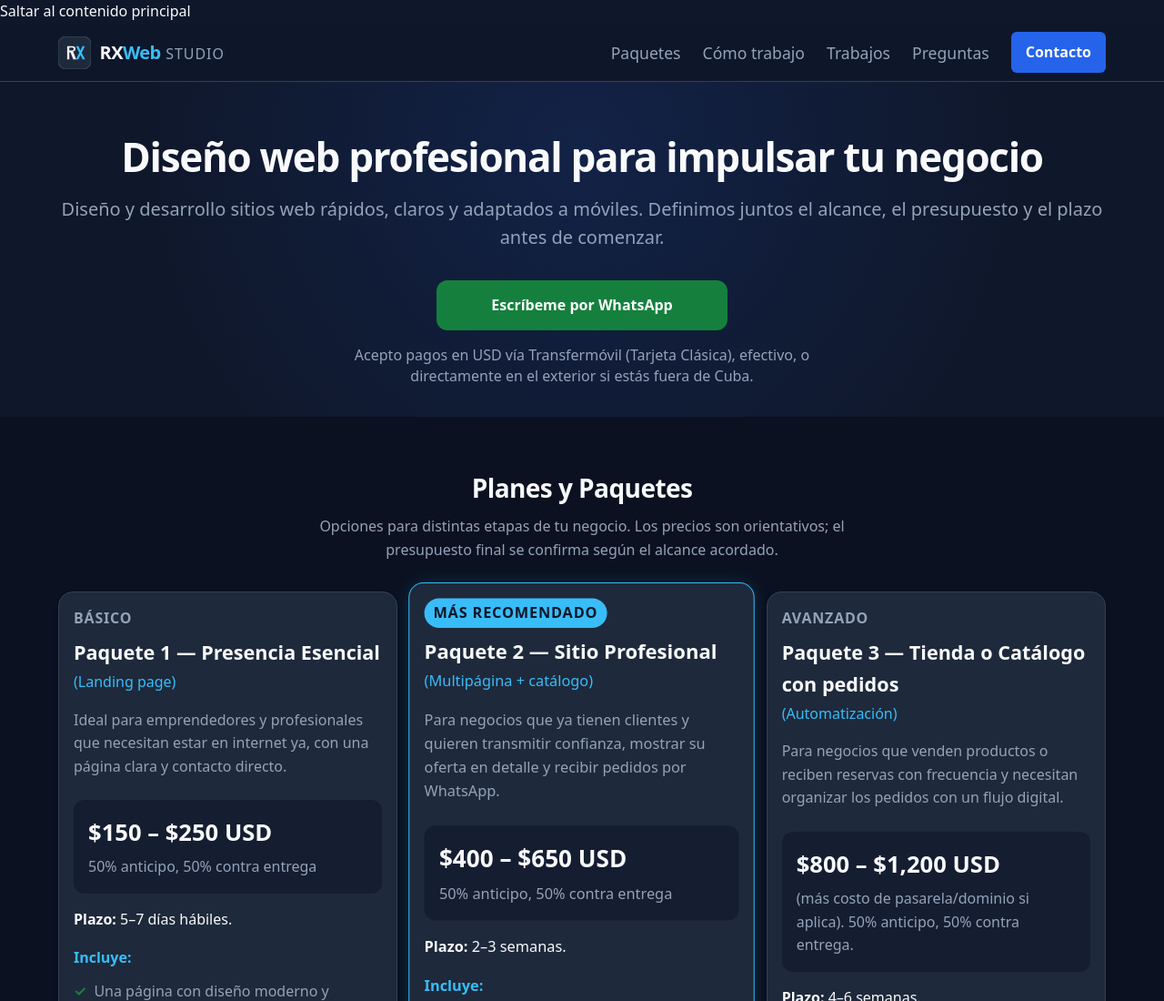
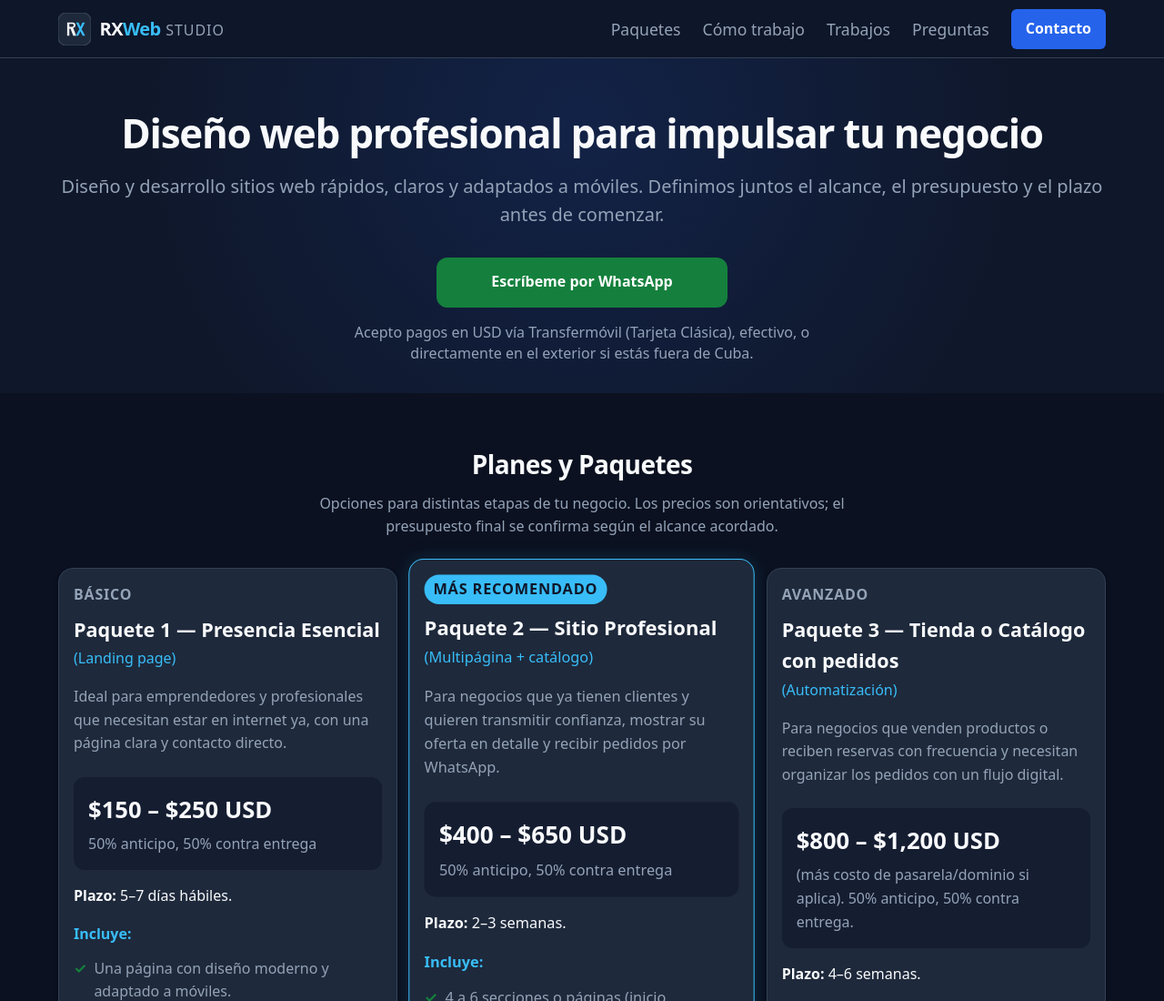
Before and after one commit to RAMIR007/Sitio-de-presentaci-n-y-venta-de-servicios-web--Cuba-, a plain HTML site: page index.html in a window 1280 px wide. Shown: the top 1100 px of the page at 91% size. Drawn offline with Linux system fonts and the light colour scheme.

Commit message:
Añadir accesibilidad visual y movimiento reducido

```diff
--- a/css/styles.css
+++ b/css/styles.css
@@ -52,7 +52,26 @@
 
 html {
   scroll-behavior: smooth;
+  scroll-padding-top: 5rem;
   font-size: 100%;
+}
+
+.skip-link {
+  position: fixed;
+  top: 0.75rem;
+  left: 0.75rem;
+  z-index: 100;
+  padding: 0.75rem 1rem;
+  border-radius: var(--radius-md);
+  background: var(--color-text-main);
+  color: var(--color-bg);
+  font-weight: 700;
+  transform: translateY(-180%);
+  transition: transform 0.2s ease;
+}
+
+.skip-link:focus {
+  transform: translateY(0);
 }
 
 body {
@@ -97,6 +116,7 @@ ul {
 /* Secciones globales */
 .seccion {
   padding: var(--space-2xl) 0;
+  scroll-margin-top: 5rem;
 }
 
 .seccion-header {
@@ -579,6 +599,13 @@ html.js .nav.is-open {
   border-radius: var(--radius-lg);
   overflow: hidden;
   box-shadow: var(--shadow-sm);
+  transition: transform 0.2s ease, border-color 0.2s ease, box-shadow 0.2s ease;
+}
+
+.trabajo-card:hover {
+  transform: translateY(-4px);
+  border-color: var(--color-accent);
+  box-shadow: var(--shadow-lg);
 }
 
 .trabajo-img-wrapper {
@@ -938,3 +965,18 @@ html.js .nav.is-open {
 .placeholder-arte { background: radial-gradient(circle at 25% 25%, #a78bfa, #6d28d9 55%, #2e1065); }
 .placeholder-renova { background: radial-gradient(circle at 70% 25%, #84cc16, #3f6212 52%, #1a2e05); }
 .placeholder-konfort { background: radial-gradient(circle at 25% 25%, #d6b98c, #8b5e3c 55%, #422006); }
+
+
+/* Respeta la preferencia del sistema para reducir movimiento. */
+@media (prefers-reduced-motion: reduce) {
+  html {
+    scroll-behavior: auto;
+  }
+
+  *, *::before, *::after {
+    animation-duration: 0.01ms !important;
+    animation-iteration-count: 1 !important;
+    transition-duration: 0.01ms !important;
+    scroll-behavior: auto !important;
+  }
+}
```
